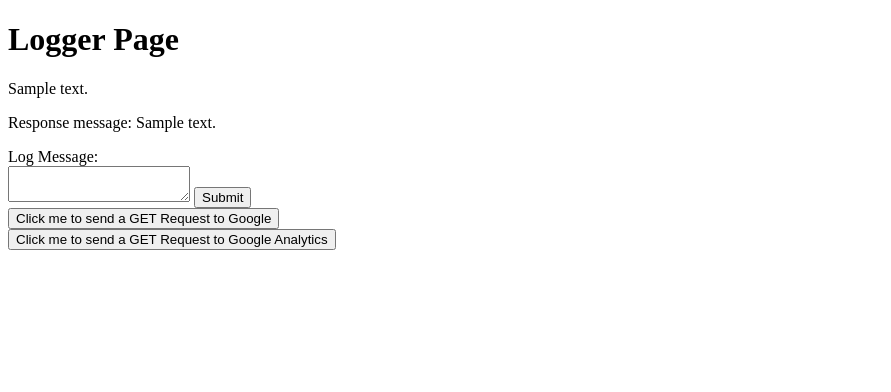
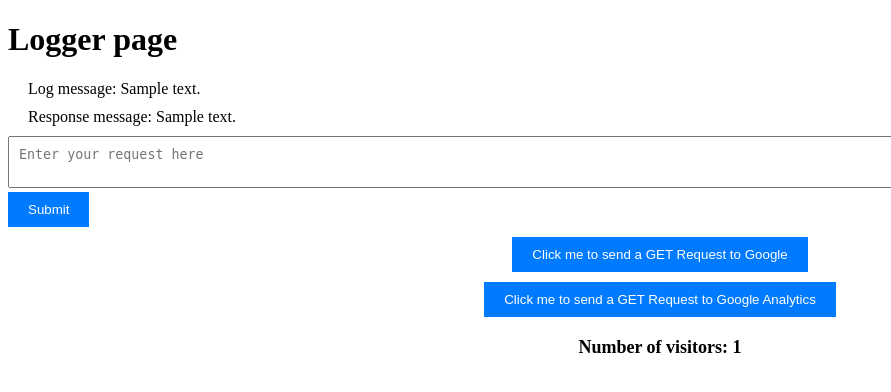
Before and after one commit to MandalorianY/Nodal, a Flask app: template templates/logger.html in a window 1320 px wide; the page is wider, and only the part inside the window is pictured. Shown: the top 392 px of that part, without its empty margins (0-891 px from the left). Run offline with Flask 3, Linux system fonts and the light colour scheme; the template is opened without the code that fills it: most values are stand-ins (such as "Sample title", 1, 10 or a date in 2020).

Commit message:
Added anaylytics requests

```diff
--- a/main.py
+++ b/main.py
@@ -1,46 +1,80 @@
+from google.oauth2 import service_account
+from google.analytics.data_v1beta import BetaAnalyticsDataClient
+from google.oauth2 import service_account
+from google.analytics.data_v1beta.types import (
+    DateRange,
+    Dimension,
+    Metric,
+    RunReportRequest,
+)
 import logging
+from html import unescape
 from flask import Flask, render_template, request
 import requests
-app = Flask(__name__)
+
+app = Flask(__name__, static_url_path='/static')
+
 logging.basicConfig(level=logging.DEBUG)
 logger = logging.getLogger(__name__)
-from html import unescape
+
+credentials = service_account.Credentials.from_service_account_file(
+    'nodale-424af451d4b3.json', scopes=['https://www.googleapis.com/auth/analytics.readonly']
+)
+
+
+def sample_run_report():
+    """Runs a simple report on a Google Analytics 4 property."""
+    user_count = 0
+    property_id = "407507302"
+    client = BetaAnalyticsDataClient(credentials=credentials)
+
+    request = RunReportRequest(
+        property=f"properties/{property_id}",
+        dimensions=[Dimension(name="city")],
+        metrics=[Metric(name="activeUsers")],
+        date_ranges=[DateRange(start_date="2023-03-31", end_date="today")],
+    )
+    response = client.run_report(request)
+
+    for row in response.rows:
+        user_count += int(row.metric_values[0].value)
+
+    return user_count
 
 
 @app.route("/")
 def root():
+    """Home page"""
     return render_template("index.html")
 
 
 @app.route("/logger", methods=['GET', 'POST'])
 def logger():
-    logging.info("This is a log message")
-    log_message="This a log message"
+    """ Log messages and send requests to Google"""
+    log_message = "This is a log message"
     response_message = "This is a test"
+    user_count = sample_run_report()
 
-    if request.method == 'POST' and 'Request' in request.form:
-        log_message = request.form.get('Request')
-        logging.info(log_message)
-        return render_template("logger.html", log_message=log_message)
-
-    if request.method == 'POST' and request.form.get('action') == 'Google':
+    if request.method == 'POST':
+        action = request.form.get('action')
+        if action == 'Request':
+            log_message = request.form.get('Request')
+            logging.info(log_message)
+        elif action == 'Google':
             response = requests.get("https://www.google.com")
             if response.status_code == 200:
                 response_message = response.cookies.get_dict()
             else:
                 response_message = "Request to Google failed."
-            return render_template("logger.html", log_message=log_message,response_message=response_message)
-
-    if request.method == 'POST' and request.form.get('action') == 'ganalytics':
-            print("HHH")
-            response = unescape(requests.get("https://analytics.google.com/analytics/web/?authuser=1#/p407507302/reports/intelligenthome?params=_u..nav%3Dmaui"))
+        elif action == 'ganalytics':
+            response = unescape(requests.get(
+                "https://analytics.google.com/analytics/web/?authuser=1#/p407507302/reports/intelligenthome?params=_u..nav%3Dmaui"))
             if response.status_code == 200:
                 response_message = response.text
             else:
-                response_message = "Request to Google failed."
-            return render_template("logger.html", log_message=log_message,response_message=response_message)
+                response_message = "Request to Google Analytics failed "
 
-    return render_template("logger.html", log_message=log_message,response_message=response_message)
+    return render_template("logger.html", log_message=log_message, response_message=response_message, user_count=user_count)
 
 
 if __name__ == "__main__":
--- a/requirements.txt
+++ b/requirements.txt
@@ -1,3 +1,5 @@
 Flask
 gunicorn
 requests
+google-auth
+google-analytics-data
--- /dev/null
+++ b/static/styles.css
@@ -0,0 +1,30 @@
+p {
+    margin: 10px 0;
+    padding: 0 20px;
+}
+
+textarea {
+    width: 100%;
+    padding: 10px;
+}
+
+input[type="submit"],
+button {
+    background-color: #007BFF;
+    color: #fff;
+    border: none;
+    padding: 10px 20px;
+    cursor: pointer;
+}
+
+button {
+    display: block;
+    margin: 10px auto;
+}
+
+p#user-count {
+    text-align: center;
+    font-size: 18px;
+    font-weight: bold;
+    margin-top: 20px;
+}
--- a/templates/index.html
+++ b/templates/index.html
@@ -10,11 +10,12 @@
     <script async src="https://www.googletagmanager.com/gtag/js?id=G-ELHCY793ER"></script>
     <script>
         window.dataLayer = window.dataLayer || [];
-        function gtag() { dataLayer.push(arguments); }
+        function gtag() {dataLayer.push(arguments);}
         gtag('js', new Date());
 
         gtag('config', 'G-ELHCY793ER');
     </script>
+    <link rel="stylesheet" type="text/css" href="{{ url_for('static', filename='styles.css') }}">
 </head>
 
 <body>
--- a/templates/logger.html
+++ b/templates/logger.html
@@ -5,16 +5,16 @@
     <meta charset="UTF-8">
     <meta name="viewport" content="width=device-width, initial-scale=1.0">
     <title>Logger Page</title>
+    <link rel="stylesheet" type="text/css" href="{{ url_for('static', filename='styles.css') }}">
 </head>
 
 <body>
-    <h1>Logger Page</h1>
-    <p>{{ log_message }}</p>
-    <p> Response message: {{ response_message }}</p>
-    </p>
-    <label for="logText">Log Message:</label>
+    <h1> Logger page</h1>
+    <p>Log message: {{ log_message }}</p>
+    <p>Response message: {{ response_message }}</p>
+
     <form method="POST">
-        <textarea name="Request"></textarea>
+        <textarea name="Request" placeholder="Enter your request here"></textarea>
         <input type="submit" value="Submit">
     </form>
 
@@ -27,12 +27,7 @@
             Analytics</button>
     </form>
 
-
-
-
-    <script>
-        console.log("Log Message: {{ log_message }}");
-    </script>
+    <p id="user-count">Number of visitors: {{ user_count }}</p>
 </body>
 
 </html>
```
Also changed, not shown: 1 other file.
